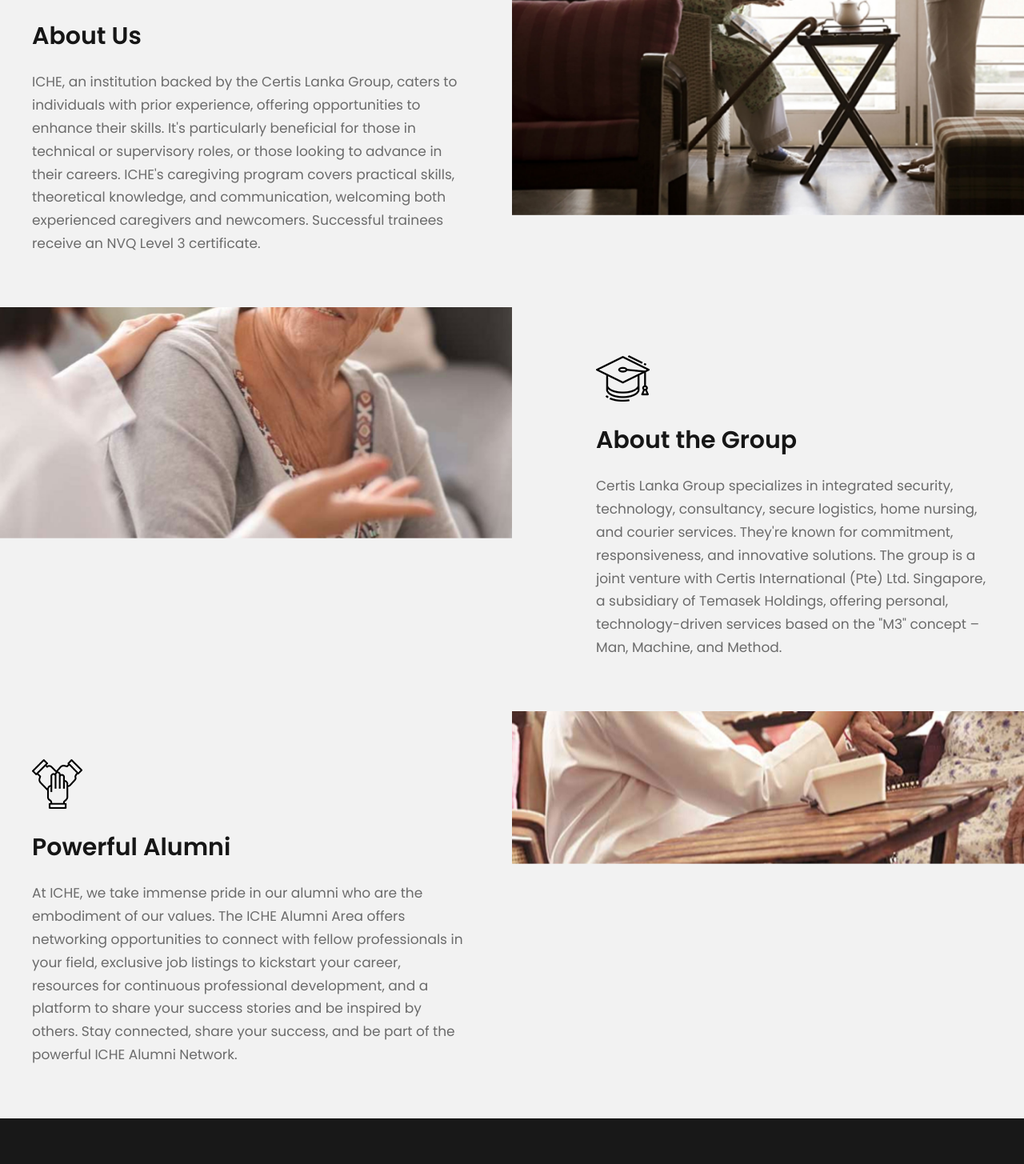
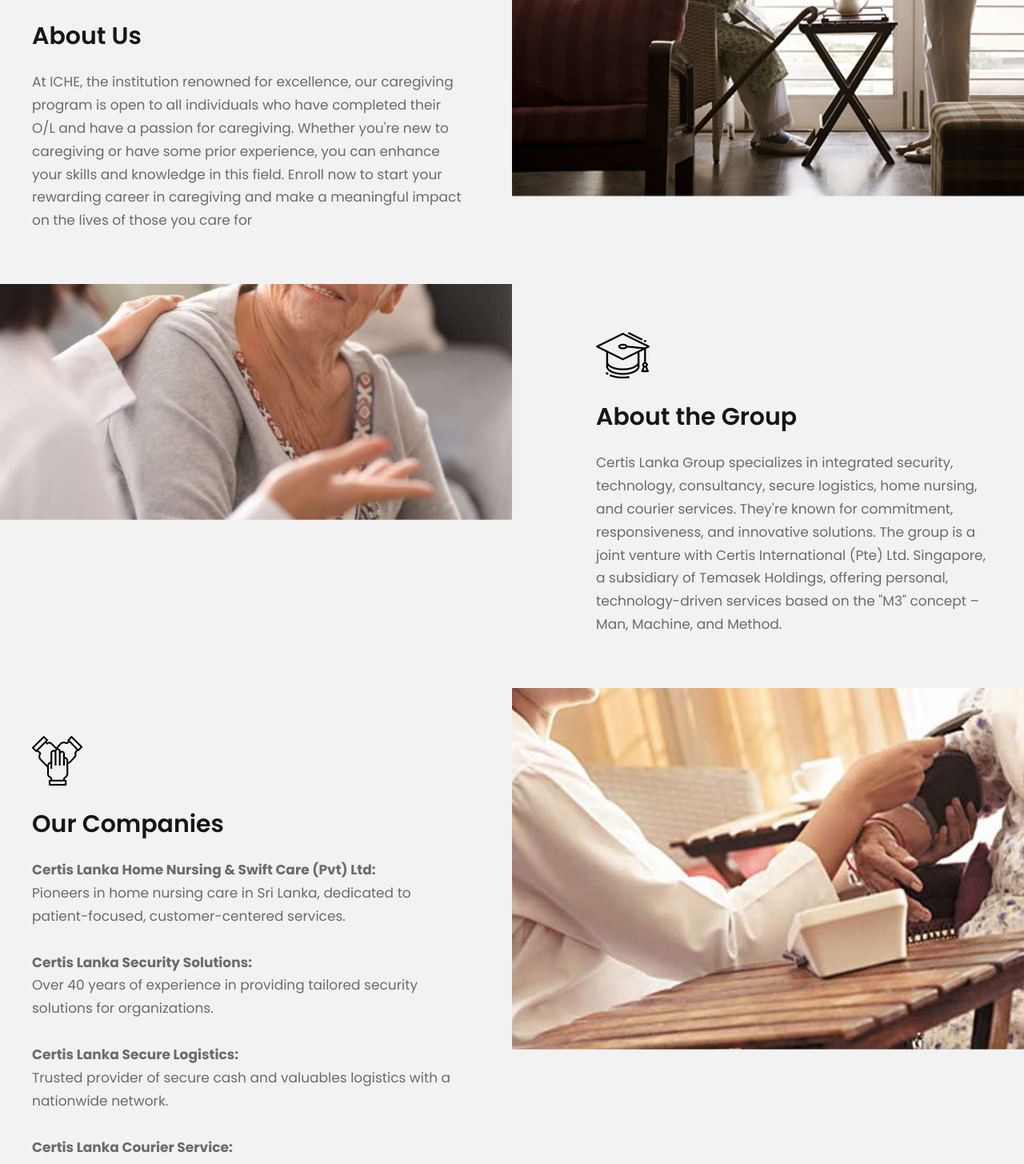
Before and after one commit to 3DHDesign/ICHE, a plain HTML site: page about-us.html in a window 1280 px wide. Shown: the part 993-2448 px from the top of the page at 80% size. Drawn offline with Linux system fonts and the light colour scheme; a web font is replaced by a local one.

Commit message:
CONTENT CHNAGES DONE

```diff
--- a/about-us.html
+++ b/about-us.html
@@ -104,7 +104,8 @@
                     <div class="kingster-header-container-inner clearfix">
                         <div class="kingster-logo  kingster-item-pdlr">
                             <div class="kingster-logo-inner">
-                                <a class="" href="index.html"><img style="width: 550px;" src="images/logo.png" alt="" /></a>
+                                <a class="" href="index.html"><img style="width: 550px;" src="images/logo.png"
+                                        alt="" /></a>
                             </div>
                         </div>
                         <div class="kingster-navigation kingster-item-pdlr clearfix ">
@@ -213,14 +214,13 @@
                                             class="gdlr-core-text-box-item gdlr-core-item-pdlr gdlr-core-item-pdb gdlr-core-left-align">
                                             <div class="gdlr-core-text-box-item-content" id="div_983a_27">
                                                 <p>
-                                                    ICHE, an institution backed by the Certis Lanka Group, caters to
-                                                    individuals with prior experience, offering opportunities to enhance
-                                                    their skills. It's particularly beneficial for those in technical or
-                                                    supervisory roles, or those looking to advance in their careers.
-                                                    ICHE's caregiving program covers practical skills, theoretical
-                                                    knowledge, and communication, welcoming both experienced caregivers
-                                                    and newcomers. Successful trainees receive an NVQ Level 3
-                                                    certificate.</p>
+                                                    At ICHE, the institution renowned for excellence, our caregiving
+                                                    program is open to all individuals who have completed their O/L and
+                                                    have a passion for caregiving. Whether you're new to caregiving or
+                                                    have some prior experience, you can enhance your skills and
+                                                    knowledge in this field. Enroll now to start your rewarding career
+                                                    in caregiving and make a meaningful impact on the lives of those you
+                                                    care for</p>
                                             </div>
                                         </div>
                                     </div>
@@ -324,7 +324,7 @@
                                             id="div_983a_42">
                                             <div class="gdlr-core-title-item-title-wrap clearfix">
                                                 <h3 class="gdlr-core-title-item-title gdlr-core-skin-title "
-                                                    id="h3_983a_6">Powerful Alumni</h3>
+                                                    id="h3_983a_6">Our Companies </h3>
                                             </div>
                                         </div>
                                     </div>
@@ -332,13 +332,21 @@
                                         <div
                                             class="gdlr-core-text-box-item gdlr-core-item-pdlr gdlr-core-item-pdb gdlr-core-left-align">
                                             <div class="gdlr-core-text-box-item-content" id="div_983a_43">
-                                                <p>At ICHE, we take immense pride in our alumni who are the embodiment
-                                                    of our values. The ICHE Alumni Area offers networking opportunities
-                                                    to connect with fellow professionals in your field, exclusive job
-                                                    listings to kickstart your career, resources for continuous
-                                                    professional development, and a platform to share your success
-                                                    stories and be inspired by others. Stay connected, share your
-                                                    success, and be part of the powerful ICHE Alumni Network.</p>
+                                                <p><b>Certis Lanka Home Nursing & Swift Care (Pvt) Ltd:</b><br>
+
+                                                    Pioneers in home nursing care in Sri Lanka, dedicated to patient-focused, customer-centered services.<br><br>
+                                                    <b>Certis Lanka Security Solutions:</b><br>
+
+                                                    Over 40 years of experience in providing tailored security solutions for organizations.<br><br>
+                                                    <b>Certis Lanka Secure Logistics:</b><br>
+
+                                                    Trusted provider of secure cash and valuables logistics with a nationwide network.<br><br>
+                                                    <b>Certis Lanka Courier Service:</b><br>
+
+                                                    Leading courier service provider, ensuring responsible and professional parcel delivery.<br><br>
+                                                    <b> Certis Lanka Technology & Consultancy:</b><br>
+
+                                                    Experts in security and automation solutions, offering CCTV, intrusion detection, and more.</p>
                                             </div>
                                         </div>
                                     </div>
@@ -397,16 +405,13 @@
                 <div class="kingster-copyright-right kingster-item-pdlr">
                     <div class="gdlr-core-social-network-item gdlr-core-item-pdb  gdlr-core-none-align"
                         id="div_1dd7_112">
-                                        <a href="#" target="_blank" class="gdlr-core-social-network-icon"
-                                            title="facebook">
+                        <a href="#" target="_blank" class="gdlr-core-social-network-icon" title="facebook">
                             <i class="fa fa-facebook"></i>
                         </a>
-                                       <a href="#" target="_blank" class="gdlr-core-social-network-icon"
-                                            title="instagram">
+                        <a href="#" target="_blank" class="gdlr-core-social-network-icon" title="instagram">
                             <i class="fa fa-instagram"></i>
                         </a>
-                                        <a href="#" target="_blank" class="gdlr-core-social-network-icon"
-                                            title="linkedin">
+                        <a href="#" target="_blank" class="gdlr-core-social-network-icon" title="linkedin">
                             <i class="fa fa-linkedin"></i>
                         </a>
 
```
Also changed, not shown: course.html (+39 -28 lines), index.html (+25 -31 lines). Lines whose indentation alone changed are shown as unchanged.
